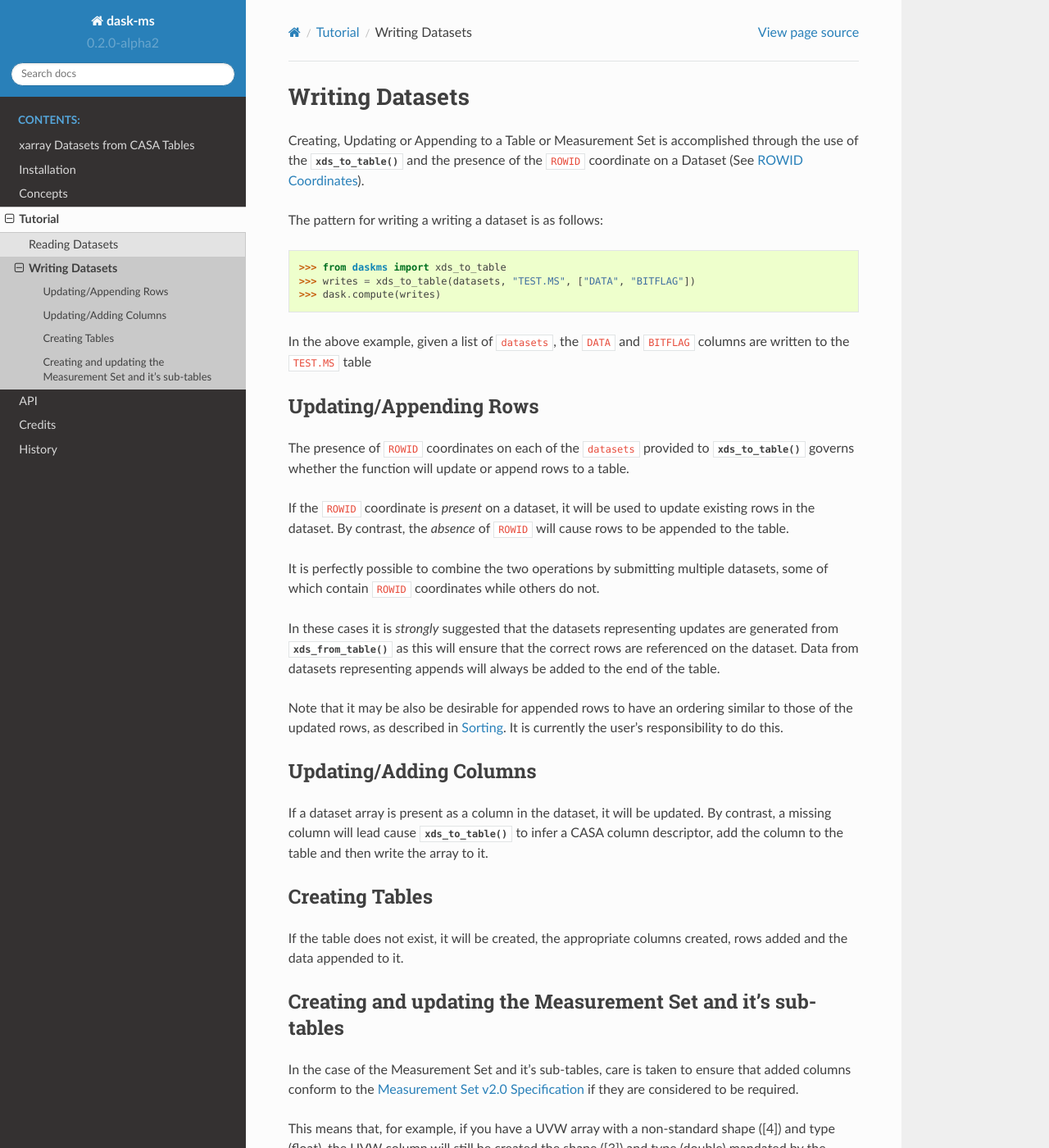
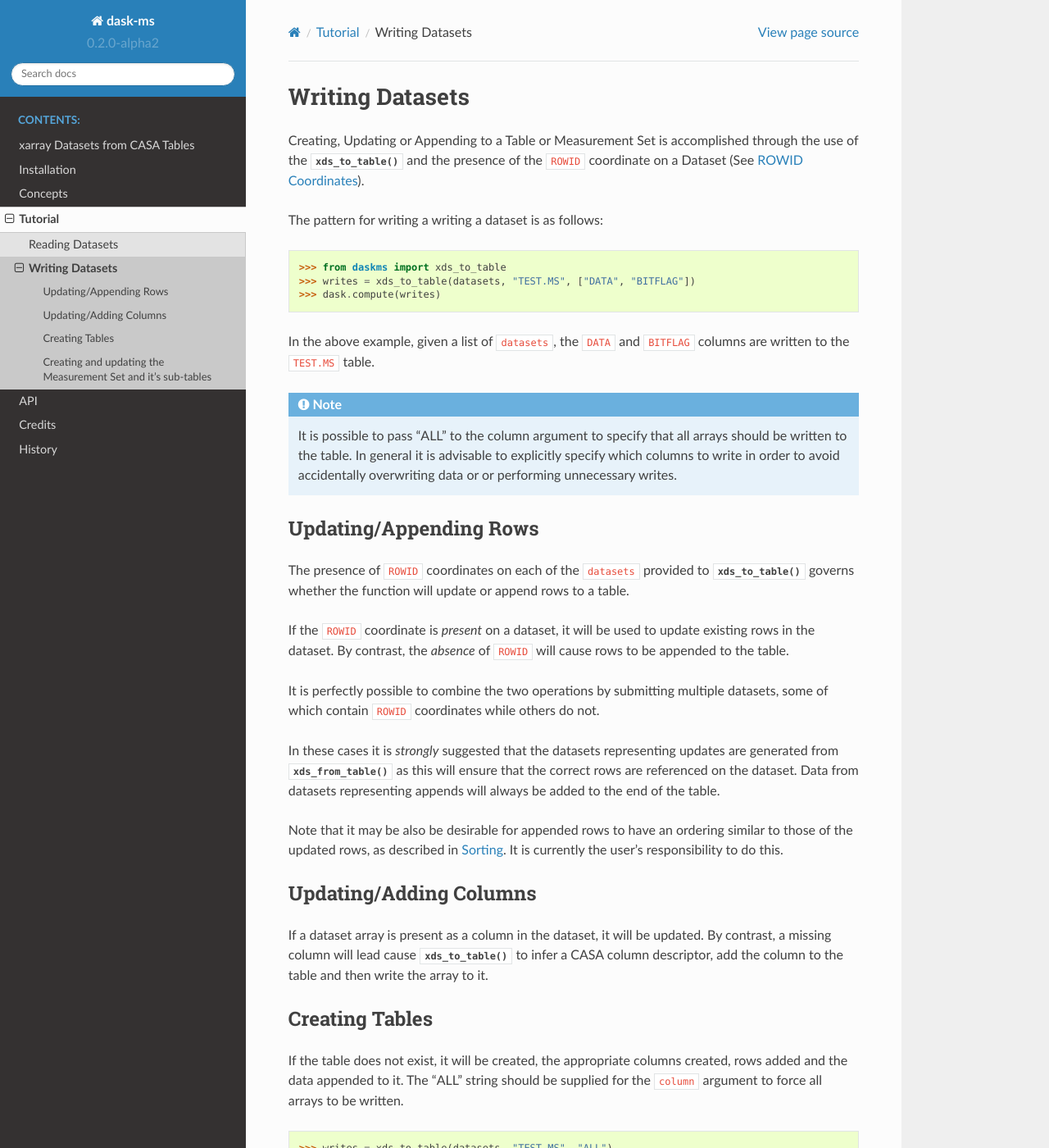
Before and after one commit to ratt-ru/dask-ms, a Sphinx documentation site: the page built from docs/tutorial/writes.rst, in a window 1280 px wide and 1400 px high. Shown: the whole window at 82% size. Built offline with Sphinx 7.4.7 and the Read the Docs theme 2.0.0, drawn with Linux system fonts in a browser that asks for light colours; pages that are not in the unit, such as notebooks, are missing from menus; some of the changed text lies outside the part shown.

Commit message:
Put the onus on the user to write all columns

```diff
--- a/docs/tutorial/writes.rst
+++ b/docs/tutorial/writes.rst
@@ -16,7 +16,15 @@ The pattern for writing a writing a dataset is as follows:
 
 
 In the above example, given a list of ``datasets``, the
-``DATA`` and ``BITFLAG`` columns are written to the ``TEST.MS`` table
+``DATA`` and ``BITFLAG`` columns are written to the ``TEST.MS`` table.
+
+.. note::
+
+    It is possible to pass "ALL" to the column argument to specify
+    that all arrays should be written to the table. In general it is
+    advisable to explicitly specify which columns to write in order
+    to avoid accidentally overwriting data or or performing
+    unnecessary writes.
 
 
 Updating/Appending Rows
@@ -58,7 +66,13 @@ Creating Tables
 ~~~~~~~~~~~~~~~
 
 If the table does not exist, it will be created, the appropriate columns
-created, rows added and the data appended to it.
+created, rows added and the data appended to it. The "ALL" string should
+be supplied for the ``column`` argument to force all arrays to be written.
+
+.. doctest::
+
+    >>> writes = xds_to_table(datasets, "TEST.MS", "ALL")
+    >>> dask.compute(writes)
 
 
 Creating and updating the Measurement Set and it's sub-tables
```
Also changed, not shown: docs/tutorial/reads.rst (+18 -15 lines), 3 other files.
